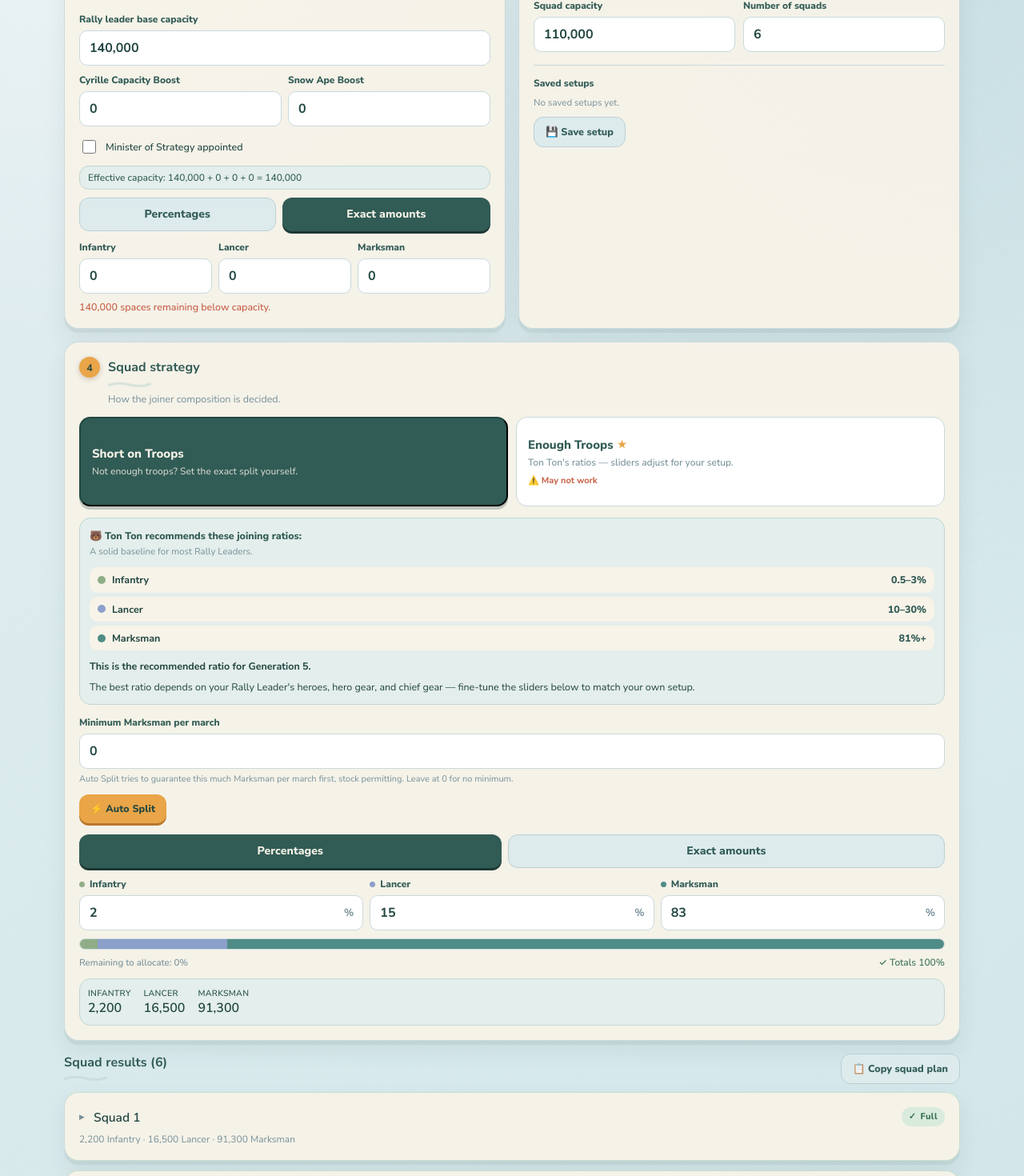
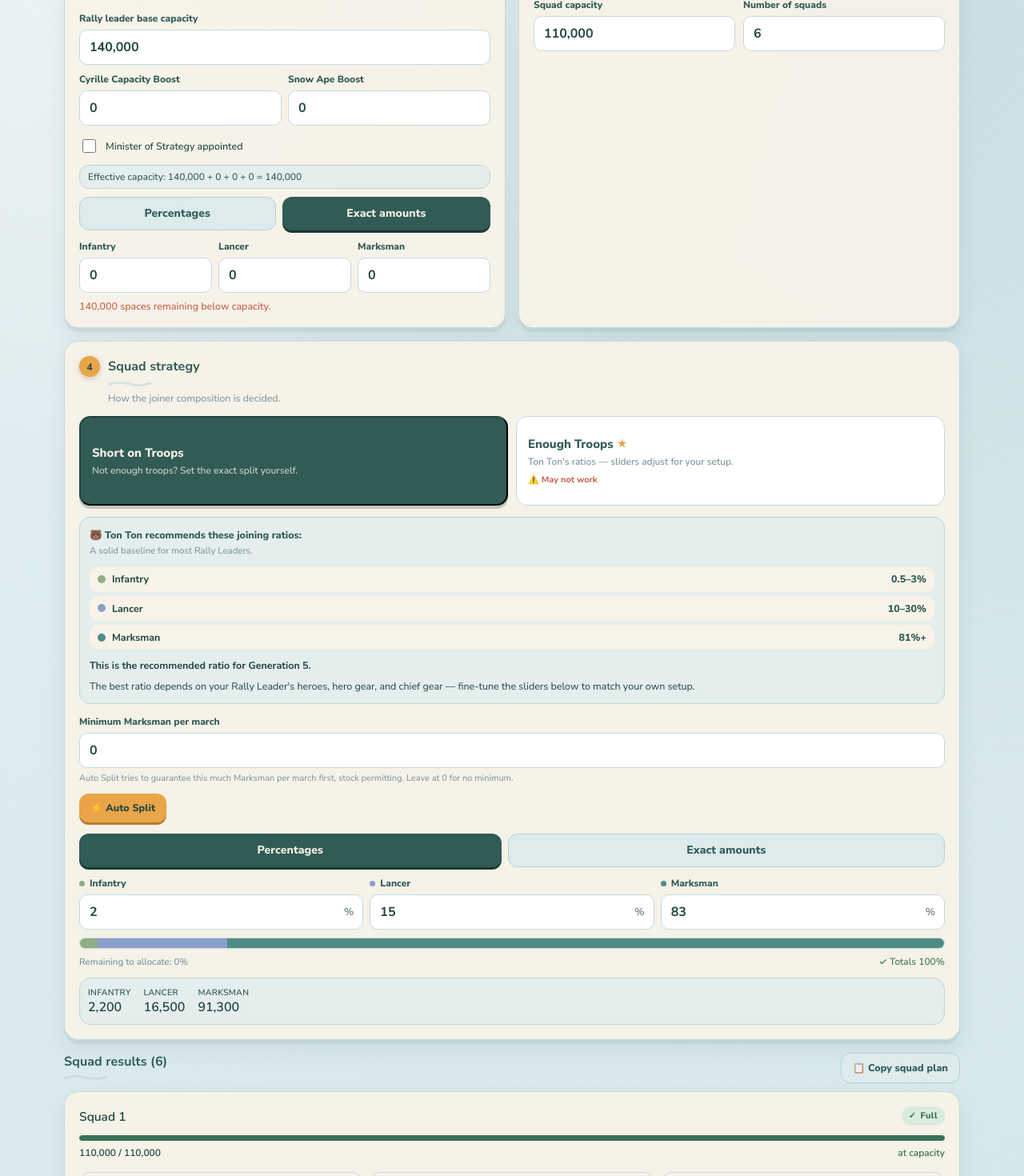
Before and after one commit to caroline3543/Bear-Trap-Calculator, a React (Vite) app: page / in a window 1280 px wide. Shown: the part 880-2350 px from the top of the page at 80% size. Built offline with nearby package versions, Linux system fonts and the light colour scheme.

Commit message:
Update App.jsx

```diff
--- a/src/App.jsx
+++ b/src/App.jsx
@@ -1171,24 +1171,10 @@ function SquadCard({ index, squadKey, result, invalid, onAcceptFill, onRemoveFil
   const t9Used = TYPES.reduce((s, t) => s + result.breakdown[t].t9, 0);
   const usesT9 = t9Used > 0;
 
-  // Full squads auto-collapse to a single summary line so partially-filled
-  // squads (and the Rally Leader, when it's short) are easier to spot while
-  // scrolling. If a squad flips from Full back to Partial — the pool
-  // changed, a fill got removed — it auto-expands again. Clicking the
-  // header always lets the player override either way for that squad.
-  const [collapsed, setCollapsed] = useState(isFull);
-  useEffect(() => {
-    setCollapsed(isFull);
-  }, [isFull]);
-
   return (
     <Card style={{ borderColor, borderLeft: tierAccent ? `4px solid ${tierAccent}` : undefined }}>
-      <div
-        onClick={() => setCollapsed(!collapsed)}
-        style={{ display: "flex", justifyContent: "space-between", alignItems: "center", marginBottom: collapsed ? 0 : 12, gap: 8, flexWrap: "wrap", cursor: "pointer" }}
-      >
-        <div style={{ fontWeight: 600, color: C.ink, fontSize: 15.5, display: "flex", alignItems: "center", gap: 6 }}>
-          <span style={{ color: C.sub, fontSize: 12, width: 12, display: "inline-block" }}>{collapsed ? "▸" : "▾"}</span>
+      <div style={{ display: "flex", justifyContent: "space-between", alignItems: "center", marginBottom: 12, gap: 8, flexWrap: "wrap" }}>
+        <div style={{ fontWeight: 600, color: C.ink, fontSize: 15.5 }}>
           {index === "Leader" ? tWord("leaderLabel", lang) : `${tWord("squadLabel", lang)} ${index}`} {tierLabel && <span style={{ fontSize: 10.5, fontWeight: 500, color: C.sub, textTransform: "uppercase", marginLeft: 6 }}>{tWord(tierLabel === "stronger" ? "strongerLabel" : "weakerLabel", lang)}</span>}
         </div>
         <div style={{ display: "flex", gap: 6, alignItems: "center" }}>
@@ -1197,12 +1183,6 @@ function SquadCard({ index, squadKey, result, invalid, onAcceptFill, onRemoveFil
         </div>
       </div>
 
-      {collapsed ? (
-        <div style={{ fontSize: 12, color: C.sub, marginTop: 8 }}>
-          {fmt(result.breakdown.infantry.total)} {tType("infantry", lang)} · {fmt(result.breakdown.lancer.total)} {tType("lancer", lang)} · {fmt(result.breakdown.marksman.total)} {tType("marksman", lang)}
-        </div>
-      ) : (
-        <>
       <ProgressBar pct={fillPct} tone={tone} />
       <div style={{ display: "flex", justifyContent: "space-between", fontSize: 12, fontWeight: 600, color: C.ink, marginTop: 7, marginBottom: 16 }}>
         <span>{fmt(result.totalAllocated)} / {fmt(result.totalAllocated + result.capacityRemaining)}</span>
@@ -1274,8 +1254,6 @@ function SquadCard({ index, squadKey, result, invalid, onAcceptFill, onRemoveFil
             </div>
           )}
         </div>
-      )}
-        </>
       )}
     </Card>
   );
@@ -1353,16 +1331,15 @@ const EMPTY = { infantry: 0, lancer: 0, marksman: 0 };
 
 const STORAGE_KEY = "bearTrapCalculator:v1";
 const ACTIVE_ACCOUNT_KEY = "bearTrapCalculator:activeAccount";
-const PRESETS_KEY = "bearTrapCalculator:presets";
 const ACCOUNT_NAMES_KEY = "bearTrapCalculator:accountNames";
 
 function loadAccountNames() {
   try {
     const raw = localStorage.getItem(ACCOUNT_NAMES_KEY);
     const parsed = raw ? JSON.parse(raw) : null;
-    return { A: (parsed && parsed.A) || "Account A", B: (parsed && parsed.B) || "Account B" };
+    return { A: (parsed && parsed.A) || "Main Account", B: (parsed && parsed.B) || "Farm Account" };
   } catch {
-    return { A: "Account A", B: "Account B" };
+    return { A: "Main Account", B: "Farm Account" };
   }
 }
 
@@ -1396,30 +1373,12 @@ function loadSavedForAccount(id) {
   }
 }
 
-function loadPresets() {
-  try {
-    const raw = localStorage.getItem(PRESETS_KEY);
-    return raw ? JSON.parse(raw) : [];
-  } catch {
-    return [];
-  }
-}
-
-function savePresetsToStorage(list) {
-  try {
-    localStorage.setItem(PRESETS_KEY, JSON.stringify(list));
-  } catch {
-    // storage unavailable — presets just won't persist across reloads
-  }
-}
-
 export default function App() {
   // Which of the two accounts is currently active, and that account's saved
   // data — both loaded once on first render. Every piece of state below
   // falls back to its normal default if nothing was saved for it.
   const [activeAccount, setActiveAccount] = useState(readActiveAccount);
   const [saved] = useState(() => loadSavedForAccount(activeAccount));
-  const [presets, setPresets] = useState(loadPresets);
   const [accountNames, setAccountNames] = useState(loadAccountNames);
 
   const [capacity, setCapacity] = useState(saved?.capacity ?? 110000);
@@ -1677,9 +1636,8 @@ export default function App() {
       dismissToast();
     });
   }
-  // The full shape of "one account's setup" — reused for switching between
-  // Account A/B and for saving/loading named presets, since they're the
-  // same kind of snapshot.
+  // The full shape of "one account's setup" — used when switching between
+  // Account A/B, so each keeps its own independent troop pool and settings.
   function buildAccountSnapshot() {
     return {
       capacity, numSquads, t10, t9,
@@ -1740,26 +1698,6 @@ export default function App() {
     } catch {
       // storage unavailable — name still applies for this session
     }
-  }
-
-  // Named presets — a separate saved list, independent of the two accounts,
-  // for players who want to keep more than one reference setup around
-  // (e.g. different event sizes) without losing their current work.
-  function handleSavePreset() {
-    const name = typeof window !== "undefined" ? window.prompt(tr("presetNamePrompt")) : null;
-    if (!name) return;
-    const updated = [...presets, { id: Date.now().toString(), name, data: buildAccountSnapshot() }];
-    setPresets(updated);
-    savePresetsToStorage(updated);
-    showToast(tr("presetSavedToast"), null, null, 2000);
-  }
-  function handleLoadPreset(preset) {
-    applyAccountSnapshot(preset.data);
-  }
-  function handleDeletePreset(id) {
-    const updated = presets.filter((p) => p.id !== id);
-    setPresets(updated);
-    savePresetsToStorage(updated);
   }
 
   function applyRecommendedToManual() {
@@ -2154,7 +2092,7 @@ export default function App() {
                     whiteSpace: "nowrap",
                   }}
                 >
-                  {acc.id === "A" ? "🅰️" : "🅱️"} {accountNames[acc.id]}
+                  {accountNames[acc.id]}
                 </span>
                 {selected && (
                   <span
@@ -2277,32 +2215,6 @@ export default function App() {
           <div style={{ display: "flex", gap: 10, flexWrap: "wrap" }}>
             <NumField label={tr("squadCapacity")} value={capacity} onChange={setCapacity} />
             <NumField label={tr("numSquadsLabel")} value={numSquads} onChange={setNumSquads} />
-          </div>
-
-          <div style={{ marginTop: 16, paddingTop: 14, borderTop: `1px solid ${C.cardBorder}` }}>
-            <div style={{ fontSize: 12, fontWeight: 800, color: C.gold, marginBottom: 8 }}>{tr("presetsLabel")}</div>
-            {presets.length === 0 ? (
-              <div style={{ fontSize: 11.5, color: C.sub, marginBottom: 10 }}>{tr("noPresetsYet")}</div>
-            ) : (
-              <div style={{ display: "flex", flexDirection: "column", gap: 6, marginBottom: 10 }}>
-                {presets.map((p) => (
-                  <div key={p.id} style={{ display: "flex", alignItems: "center", justifyContent: "space-between", gap: 8, background: C.inputBg, border: `1px solid ${C.inputBorder}`, borderRadius: 10, padding: "6px 6px 6px 10px" }}>
-                    <span style={{ fontSize: 12.5, fontWeight: 600, color: C.ink, overflow: "hidden", textOverflow: "ellipsis", whiteSpace: "nowrap" }}>{p.name}</span>
-                    <div style={{ display: "flex", gap: 4, flexShrink: 0 }}>
-                      <Btn tone="gold" small onClick={() => handleLoadPreset(p)}>{tr("loadPresetBtn")}</Btn>
-                      <button
-                        onClick={() => handleDeletePreset(p.id)}
-                        aria-label={tr("deletePresetBtn")}
-                        style={{ background: "none", border: "none", color: C.red, fontWeight: 600, cursor: "pointer", fontSize: 15, padding: "6px 8px" }}
-                      >
-                        ✕
-                      </button>
-                    </div>
-                  </div>
-                ))}
-              </div>
-            )}
-            <Btn tone="ghost" small onClick={handleSavePreset}>{tr("savePresetBtn")}</Btn>
           </div>
         </Card>
           </div>
```
